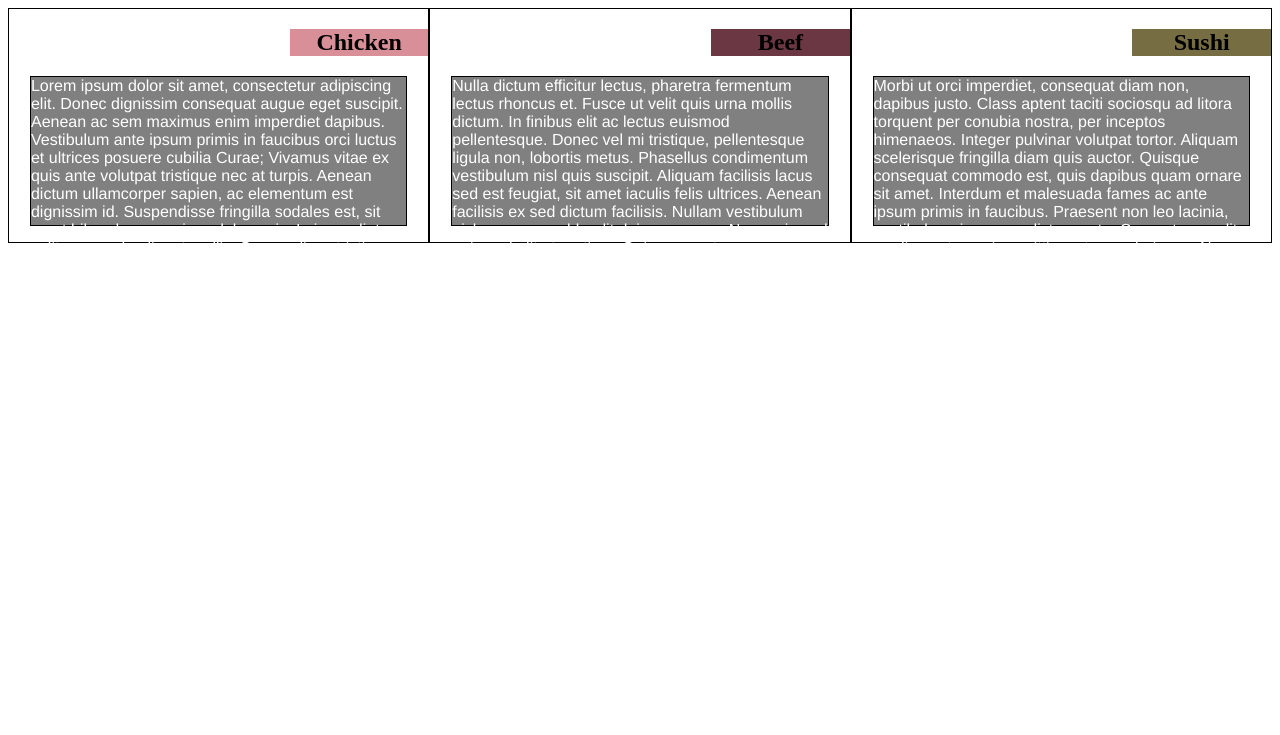
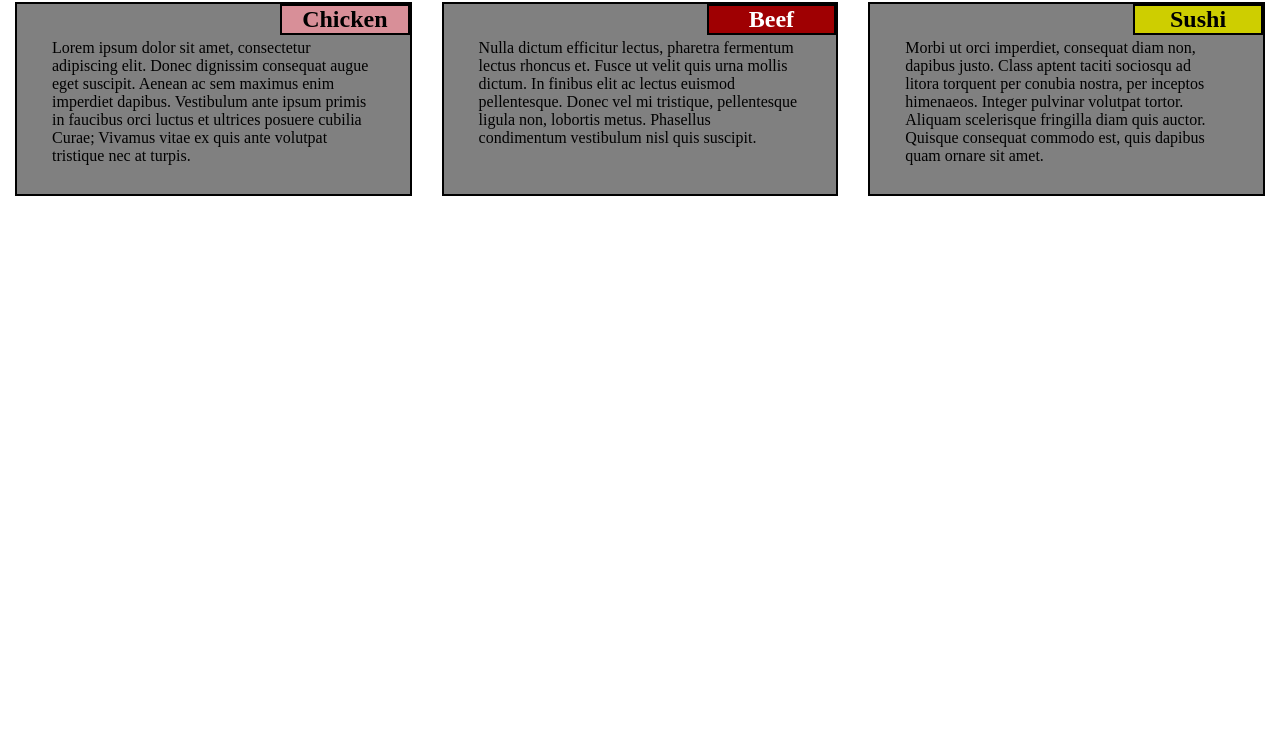
Before and after one commit to fguiraldelli/mod2-solution, a plain HTML site: page site/index.html in a window 1280 px wide. Shown: the part 65-800 px from the top of the page. Drawn offline with Linux system fonts and the light colour scheme.

Commit message:
add final implementation

```diff
--- a/site/css/styles.css
+++ b/site/css/styles.css
@@ -1,6 +1,8 @@
 /********** Base styles **********/
 * {
   box-sizing: border-box;
+  margin: 0;
+  padding: 0;
 }
 
 h1 {
@@ -8,10 +10,22 @@ h1 {
   text-align: center;
 }
 
+section{
+  max-height: 100px;
+}
+
+.container{
+  position: relative;
+  border: 2px solid black;
+  margin: 15px;
+  background: gray;
+}
+
 h2{
   width: 33%;
-  margin-right: auto;
-  float:right;
+  border: 2px solid black;
+  position: absolute;
+  top: 0px; right: 0px;
 }
 
 #h2-1{
@@ -20,47 +34,33 @@ h2{
 }
 
 #h2-2{
-  background-color: #6b3742;
+  background-color: #9F0002;
   text-align: center;
+  color: white;
 }
 
 #h2-3{
-  background-color: #766d43;
+  background-color: #CECE00;
   text-align: center;
 }
 
 p {
-  clear: right;
-  border: 1px solid black;
-  background-color: gray;
-  width: 90%;
-  height: 150px;
-  margin-right: auto;
-  margin-left: auto;
-  font-family: Helvetica;
-  color: white;
+  height: 175px;
+  padding: 35px;
+  overflow: auto;
+  margin-bottom: 15px;
 }
 
 /* Simple Responsive Framework. */
 .row {
   width: 100%;
-
-}
-
-.gray{
-  background-color: gray;
-}
-
-.dh2{
-  margin-right: auto;
-  margin-left: auto;
 }
 
 /********** Desktop devices only **********/
 @media (min-width: 992px) {
   .col-lg-1, .col-lg-2, .col-lg-3, .col-lg-4, .col-lg-5, .col-lg-6, .col-lg-7, .col-lg-8, .col-lg-9, .col-lg-10, .col-lg-11, .col-lg-12 {
     float: left;
-    border: 1px solid black;
+    /*border: 1px solid green;*/
   }
   .col-lg-1 {
     width: 8.33%;
@@ -104,7 +104,7 @@ p {
 @media (min-width: 768px) and (max-width: 991px) {
   .col-md-1, .col-md-2, .col-md-3, .col-md-4, .col-md-5, .col-md-6, .col-md-7, .col-md-8, .col-md-9, .col-md-10, .col-md-11, .col-md-12 {
     float: left;
-    // border: 1px solid green;
+    /*border: 1px solid green;*/
   }
   .col-md-1 {
     width: 8.33%;
@@ -148,7 +148,7 @@ p {
 @media (max-width: 767px) {
   .col-sm-1, .col-sm-2, .col-sm-3, .col-sm-4, .col-sm-5, .col-sm-6, .col-sm-7, .col-sm-8, .col-sm-9, .col-sm-10, .col-sm-11, .col-sm-12 {
     float: left;
-    // border: 1px solid green;
+    /*border: 1px solid green;*/
   }
   .col-sm-1 {
     width: 8.33%;
--- a/site/index.html
+++ b/site/index.html
@@ -6,35 +6,43 @@
 	<title>Module 2 Solution</title>
 	<link rel="stylesheet" type="text/css" href="css/styles.css">
 </head>
+<!-- /header -->
+<header id="header" class="">
+	<h1>Our Menu</h1>
+</header>
 <body>
-<h1>Our Menu</h1>
 	<div class="row">
 		<section>
 			<div class="col-lg-4 col-md-6 col-sm-12">
-			<div class="dh2">
+				<div class="container">
 					<h2 id="h2-1">Chicken</h2>
-			</div>
-			<div>
 					<p>
-			     Lorem ipsum dolor sit amet, consectetur adipiscing elit. Donec dignissim consequat augue eget suscipit. Aenean ac sem maximus enim imperdiet dapibus. Vestibulum ante ipsum primis in faucibus orci luctus et ultrices posuere cubilia Curae; Vivamus vitae ex quis ante volutpat tristique nec at turpis. Aenean dictum ullamcorper sapien, ac elementum est dignissim id. Suspendisse fringilla sodales est, sit amet bibendum mauris sodales quis. In imperdiet velit commodo aliquet mollis. Suspendisse tristique felis at diam aliquet, et faucibus felis efficitur. Cras interdum turpis a tortor porta, eget posuere sapien iaculis. Quisque ac tortor commodo, vehicula metus sit amet, varius felis. Proin convallis nulla at dignissim elementum. Etiam ut vehicula nibh, id eleifend felis. Nullam aliquam molestie tristique. Suspendisse condimentum mi non nibh hendrerit luctus.
+						Lorem ipsum dolor sit amet, consectetur adipiscing elit. Donec dignissim consequat augue eget suscipit. Aenean ac sem maximus enim imperdiet dapibus. Vestibulum ante ipsum primis in faucibus orci luctus et ultrices posuere cubilia Curae; Vivamus vitae ex quis ante volutpat tristique nec at turpis.
 					</p>
 				</div>
+
 			</div>
 		</section>
 		<section>
 			<div class="col-lg-4 col-md-6 col-sm-12">
+				<div class="container">
 					<h2 id="h2-2">Beef</h2>
 					<p>
-		     Nulla dictum efficitur lectus, pharetra fermentum lectus rhoncus et. Fusce ut velit quis urna mollis dictum. In finibus elit ac lectus euismod pellentesque. Donec vel mi tristique, pellentesque ligula non, lobortis metus. Phasellus condimentum vestibulum nisl quis suscipit. Aliquam facilisis lacus sed est feugiat, sit amet iaculis felis ultrices. Aenean facilisis ex sed dictum facilisis. Nullam vestibulum nisl massa, nec blandit dui semper eu. Nam euismod euismod elit at pretium. Quisque eget neque rhoncus, dictum risus nec, posuere arcu. Curabitur dignissim libero sit amet molestie scelerisque. Duis faucibus venenatis mi, et porta enim eleifend eget. Donec sem leo, posuere sit amet tincidunt a, lobortis eu lorem. Nullam purus ligula, condimentum at volutpat sit amet, pretium vel arcu. Donec arcu sapien, mattis ut hendrerit quis, placerat id urna.
+						Nulla dictum efficitur lectus, pharetra fermentum lectus rhoncus et. Fusce ut velit quis urna mollis dictum. In finibus elit ac lectus euismod pellentesque. Donec vel mi tristique, pellentesque ligula non, lobortis metus. Phasellus condimentum vestibulum nisl quis suscipit.
 					</p>
+				</div>
+
 			</div>
 		</section>
 		<section>
 			<div class="col-lg-4 col-md-12 col-sm-12">
+				<div class="container">
 					<h2 id="h2-3">Sushi</h2>
 					<p>
-		       Morbi ut orci imperdiet, consequat diam non, dapibus justo. Class aptent taciti sociosqu ad litora torquent per conubia nostra, per inceptos himenaeos. Integer pulvinar volutpat tortor. Aliquam scelerisque fringilla diam quis auctor. Quisque consequat commodo est, quis dapibus quam ornare sit amet. Interdum et malesuada fames ac ante ipsum primis in faucibus. Praesent non leo lacinia, vestibulum risus non, dictum ante. Cras rutrum velit a odio auctor, quis sagittis metus scelerisque. Nunc fermentum neque augue, in euismod metus ullamcorper a.Cras nisl lectus, vehicula sed mauris id, sodales lobortis nisl. Nunc at risus non diam aliquam condimentum. Fusce id tellus ut tortor faucibus mollis. Donec consectetur consectetur sapien. Maecenas sagittis sapien sed laoreet tincidunt. Morbi non nulla interdum magna tempus interdum pulvinar eget tellus. Etiam a hendrerit enim. Aliquam consequat, eros id interdum pharetra, nibh eros viverra augue, mollis consectetur lectus neque at metus. In tempor ipsum tortor. Sed consequat risus at justo dictum, ac euismod nulla imperdiet. Curabitur posuere pulvinar eros, a ornare dui rhoncus nec. Donec pretium velit egestas, porta est ut, rutrum metus. Nulla eu lobortis nibh, et condimentum nisl. Sed gravida, libero sed commodo eleifend, neque turpis accumsan purus, sit amet pretium arcu magna nec felis. Nulla lacus purus, mollis id molestie vel, lacinia ac lorem.
+						Morbi ut orci imperdiet, consequat diam non, dapibus justo. Class aptent taciti sociosqu ad litora torquent per conubia nostra, per inceptos himenaeos. Integer pulvinar volutpat tortor. Aliquam scelerisque fringilla diam quis auctor. Quisque consequat commodo est, quis dapibus quam ornare sit amet.
 					</p>
+				</div>
+
 			</div>
 		</section>
 	</div>
```
Lines whose indentation alone changed are shown as unchanged.
